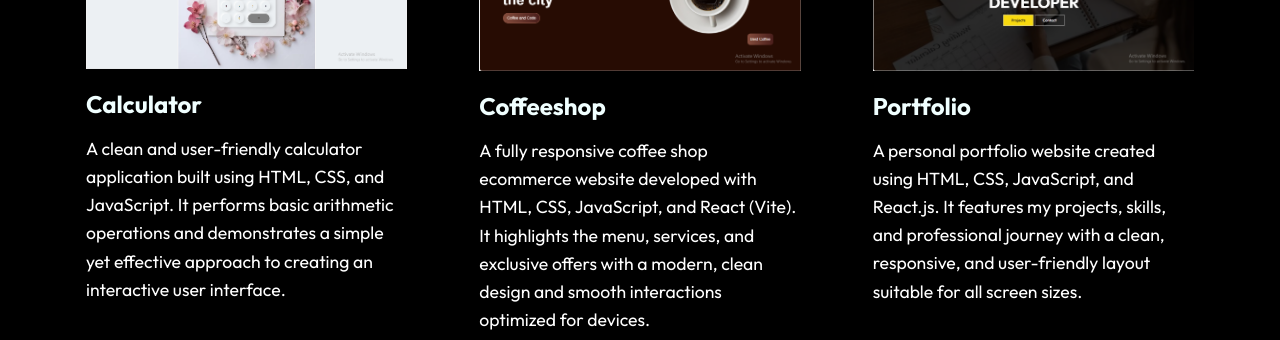
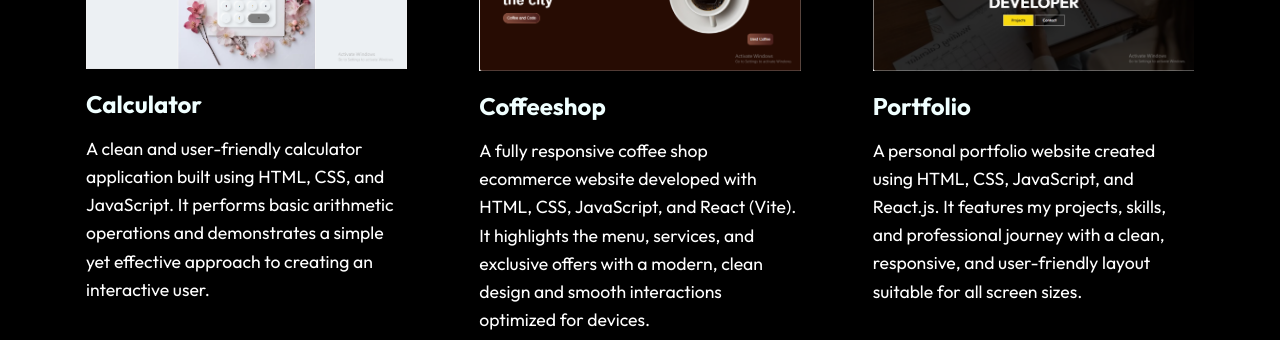
Before and after one commit to Ammu123324/portfolio, a React (Create React App) app: page /Project in a window 1280 px wide. Shown: the part 1040-1380 px from the top of the page. Built offline with nearby package versions, Linux system fonts and the light colour scheme.

Commit message:
Initial commit

```diff
--- a/src/components/WorkCardData.js
+++ b/src/components/WorkCardData.js
@@ -6,7 +6,7 @@ const Project=[
     {
         imgsrc:Calculator,
         title:"Calculator",
-        text:"A clean and user-friendly calculator application built using HTML, CSS, and JavaScript. It performs basic arithmetic operations and demonstrates a simple yet effective approach to creating an interactive user interface.",
+        text:"A clean and user-friendly calculator application built using HTML, CSS, and JavaScript. It performs basic arithmetic operations and demonstrates a simple yet effective approach to creating an interactive user.",
         view:"https://thenmozhi-calculator.netlify.app/"
     },
     {
```
